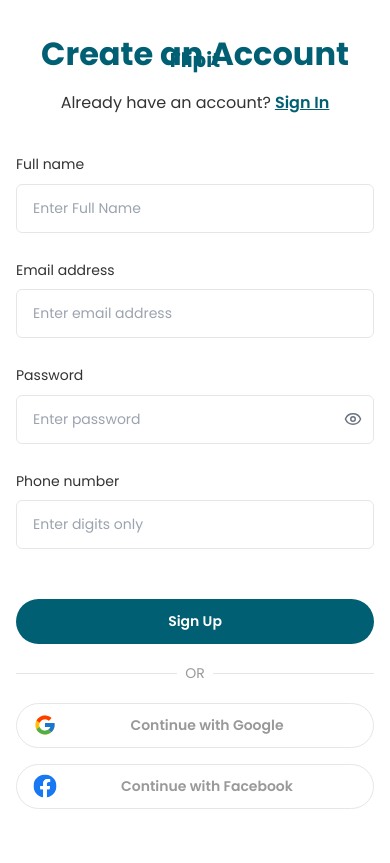
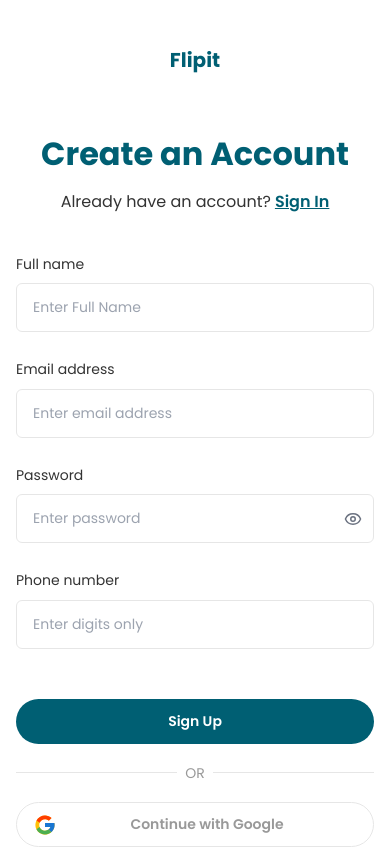
Before and after one commit to flipit-team/flipit-web, a Next.js app: page / in a window 390 px wide. Built offline with nearby package versions, Linux system fonts and the light colour scheme.

Commit message:
small ui fix

```diff
--- a/app/(pages)/page.tsx
+++ b/app/(pages)/page.tsx
@@ -8,7 +8,7 @@ const Home = async () => {
         return (
             <div className='flex-1 grid grid-cols-2 xs:grid-cols-1 w-full xs:grid-sizes'>
                 <div className='w-[454px] xs:w-full mx-auto overflow-y-auto no-scrollbar'>
-                    <div className='typo-heading_small_bold text-primary flex w-full mt-[46px] mb-[90px] xs:mb-0 xs:justify-center'>
+                    <div className='typo-heading_small_bold text-primary flex w-full mt-[46px] mb-[90px] xs:justify-center'>
                         Flipit
                     </div>
                     <Form />
```
